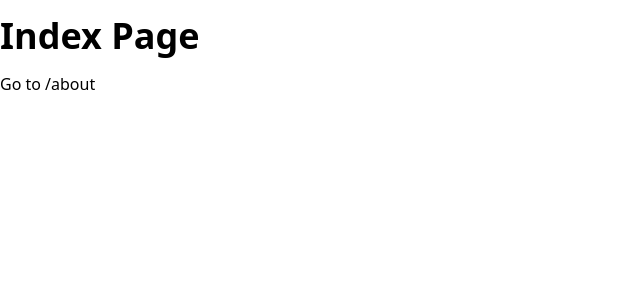
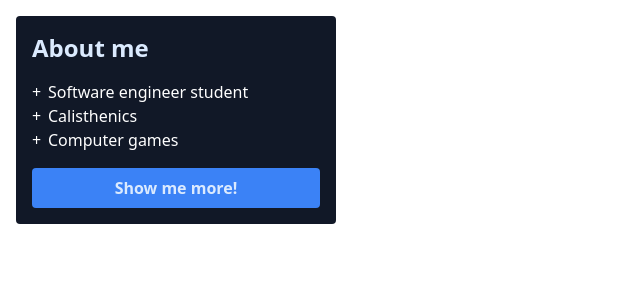
Before and after one commit to susickypavel/frontendista.cz, a Next.js app: page / in a window 1280 px wide. Shown: the top 300 px of the page, without its empty margins (0-640 px from the left). Built offline with nearby package versions, Linux system fonts and the light colour scheme; no server answers.

Commit message:
feat: card

```diff
--- a/pages/index.tsx
+++ b/pages/index.tsx
@@ -3,15 +3,32 @@ import Link from "next/link";
 
 import type { NextPage } from "next";
 
+import styles from "src/assets/index.module.scss";
+
 import { PageLayout } from "src/components/page-layout/page-layout.component";
+import { Card } from "src/components/card/card.component";
 
 const IndexPage: NextPage = () => {
   return (
-    <PageLayout title="home" wrapper="main">
-      <h1 className="font-bold text-4xl my-4">Index Page</h1>
-      <Link href="/about">
-        <a>Go to /about</a>
-      </Link>
+    <PageLayout
+      title="home"
+      wrapper={{
+        element: "main",
+        classes: "p-4",
+      }}
+    >
+      <Card title="About me">
+        <ul className={"text-white mb-4 relative pl-4 " + styles["card-list"]}>
+          <li>Software engineer student</li>
+          <li>Calisthenics</li>
+          <li>Computer games</li>
+        </ul>
+        <Link href="/about">
+          <a className="inline-block bg-blue-500 hover:bg-blue-600 w-full p-2 rounded text-center font-bold">
+            Show me more!
+          </a>
+        </Link>
+      </Card>
     </PageLayout>
   );
 };
--- /dev/null
+++ b/src/assets/index.module.scss
@@ -0,0 +1,7 @@
+.card-list {
+  li:before {
+    content: "+";
+    position: absolute;
+    left: 0;
+  }
+}
--- /dev/null
+++ b/src/components/card/card.component.tsx
@@ -0,0 +1,12 @@
+import React, { FunctionComponent } from "react";
+
+import { CardProps } from "./card";
+
+export const Card: FunctionComponent<CardProps> = ({ title, children }) => {
+  return (
+    <section className="bg-gray-900 text-blue-100 rounded max-w-[20rem] p-4">
+      <h2 className="font-bold text-2xl mb-4">{title}</h2>
+      {children}
+    </section>
+  );
+};
--- /dev/null
+++ b/src/components/card/card.d.ts
@@ -0,0 +1,6 @@
+export interface CardProps {
+  /**
+   * Value of main header element inside the section of Card.
+   */
+  title: string;
+}
--- a/src/components/page-layout/page-layout.component.tsx
+++ b/src/components/page-layout/page-layout.component.tsx
@@ -16,8 +16,9 @@ export const PageLayout: FunctionComponent<PageLayoutProps> = ({
   );
 
   if (wrapper) {
-    return createElement(wrapper, {
+    return createElement(wrapper.element, {
       children: content,
+      className: wrapper.classes,
     });
   }
 
--- a/src/components/page-layout/page-layout.d.ts
+++ b/src/components/page-layout/page-layout.d.ts
@@ -1,6 +1,18 @@
 import { ReactHTML } from "react";
 
 export interface PageLayoutProps {
+  /**
+   * Title of the page the component encloses.
+   */
   title: string;
-  wrapper?: keyof ReactHTML;
+  /**
+   * Optional element that encloses content of the page.
+   */
+  wrapper?: {
+    element: keyof ReactHTML;
+    /**
+     * Whitespace-separated list of classes styled by CSS.
+     */
+    classes: string;
+  };
 }
```
